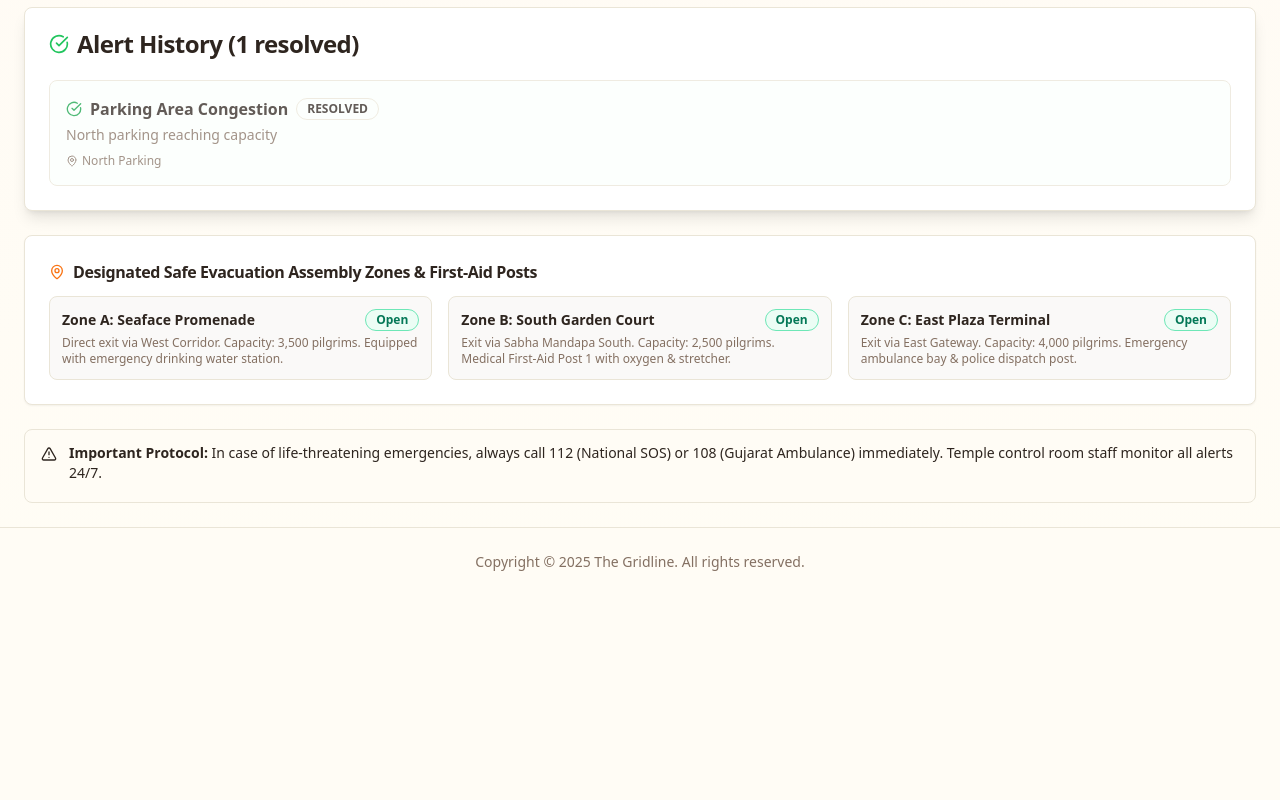
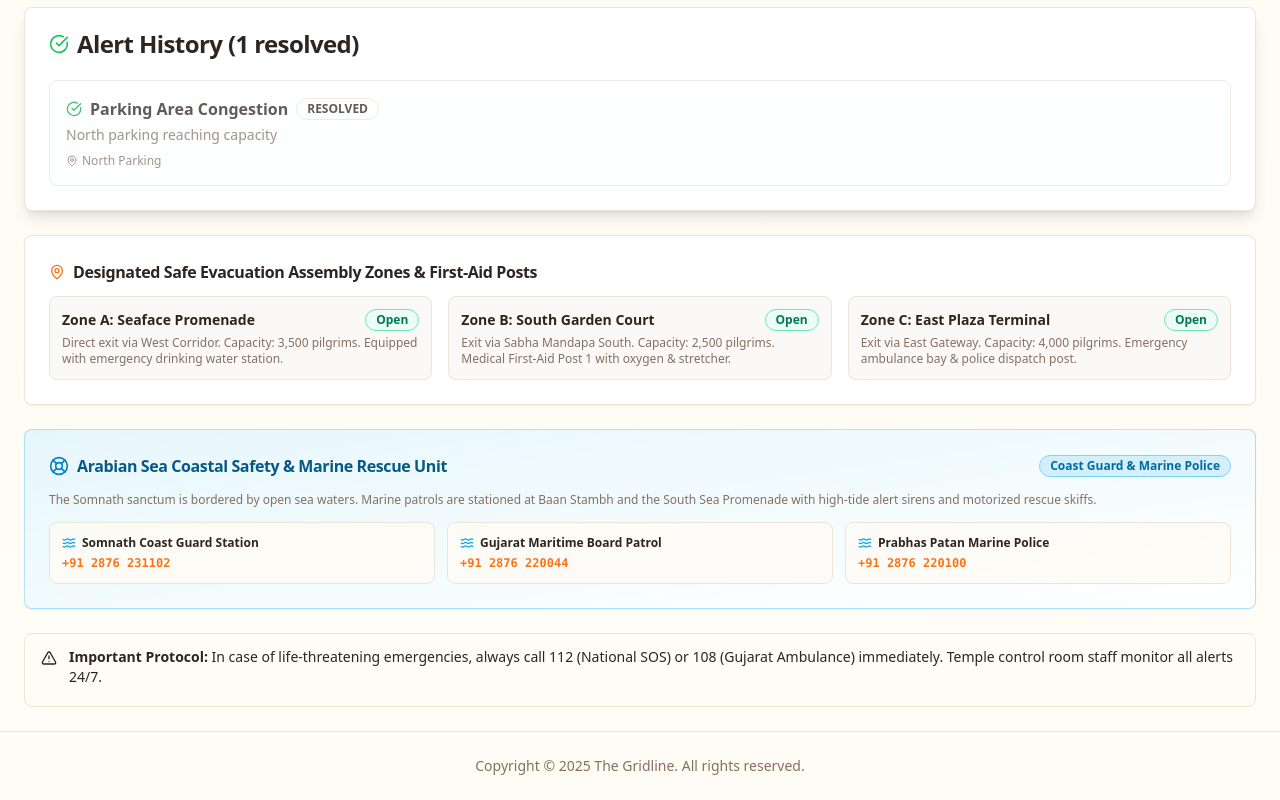
Before and after one commit to avi4rag/Temple-Management, a React (Vite) app: page /emergency in a window 1280 px wide. Shown: the part 1011-1811 px from the top of the page. Before the commit the page ends 1607 px from the top, so only its background shows below. Built offline with nearby package versions, Linux system fonts and the light colour scheme; no server answers.

Commit message:
feat(emergency): add high-tide marine rescue contact and coastal siren alert in EmergencyAlert

```diff
--- a/src/components/EmergencyAlert.jsx
+++ b/src/components/EmergencyAlert.jsx
@@ -17,6 +17,9 @@ import {
   Car,
   UserX,
   Megaphone,
+  Waves,
+  ShieldAlert,
+  LifeBuoy,
 } from "lucide-react";
 import {
   Dialog,
@@ -29,6 +32,7 @@ import { Input } from "@/components/ui/input";
 import { Label } from "@/components/ui/label";
 import { useQuery, useMutation, useQueryClient } from "@tanstack/react-query";
 import { alertService } from "@/services/alertService";
+import { weatherService } from "@/services/weatherService";
 import { useToast } from "@/hooks/use-toast";
 
 const EmergencyAlert = () => {
@@ -506,6 +510,37 @@ const EmergencyAlert = () => {
         </CardContent>
       </Card>
 
+      {/* Coastal Marine Rescue & Arabian Sea Safety Desk */}
+      <Card className="border-sky-500/30 bg-gradient-to-br from-sky-500/10 via-cyan-500/5 to-transparent shadow-sm">
+        <CardHeader className="pb-3">
+          <div className="flex items-center justify-between">
+            <CardTitle className="text-base flex items-center gap-2 text-sky-800 dark:text-sky-300">
+              <LifeBuoy className="w-5 h-5 text-sky-600 dark:text-sky-400" />
+              Arabian Sea Coastal Safety & Marine Rescue Unit
+            </CardTitle>
+            <Badge variant="outline" className="text-xs bg-sky-500/15 text-sky-700 dark:text-sky-300 border-sky-300">
+              Coast Guard & Marine Police
+            </Badge>
+          </div>
+        </CardHeader>
+        <CardContent className="space-y-3">
+          <p className="text-xs text-muted-foreground leading-relaxed">
+            The Somnath sanctum is bordered by open sea waters. Marine patrols are stationed at Baan Stambh and the South Sea Promenade with high-tide alert sirens and motorized rescue skiffs.
+          </p>
+          <div className="grid grid-cols-1 sm:grid-cols-3 gap-3">
+            {weatherService.getMarineSafetyHotlines().map((hl, idx) => (
+              <div key={idx} className="p-3 bg-background/80 rounded-lg border text-xs space-y-1">
+                <div className="font-semibold text-foreground flex items-center gap-1.5">
+                  <Waves className="w-3.5 h-3.5 text-sky-500" />
+                  <span>{hl.title}</span>
+                </div>
+                <div className="font-mono text-primary font-bold">{hl.phone}</div>
+              </div>
+            ))}
+          </div>
+        </CardContent>
+      </Card>
+
       <Alert>
         <AlertTriangle className="h-4 w-4" />
         <AlertDescription>
```
